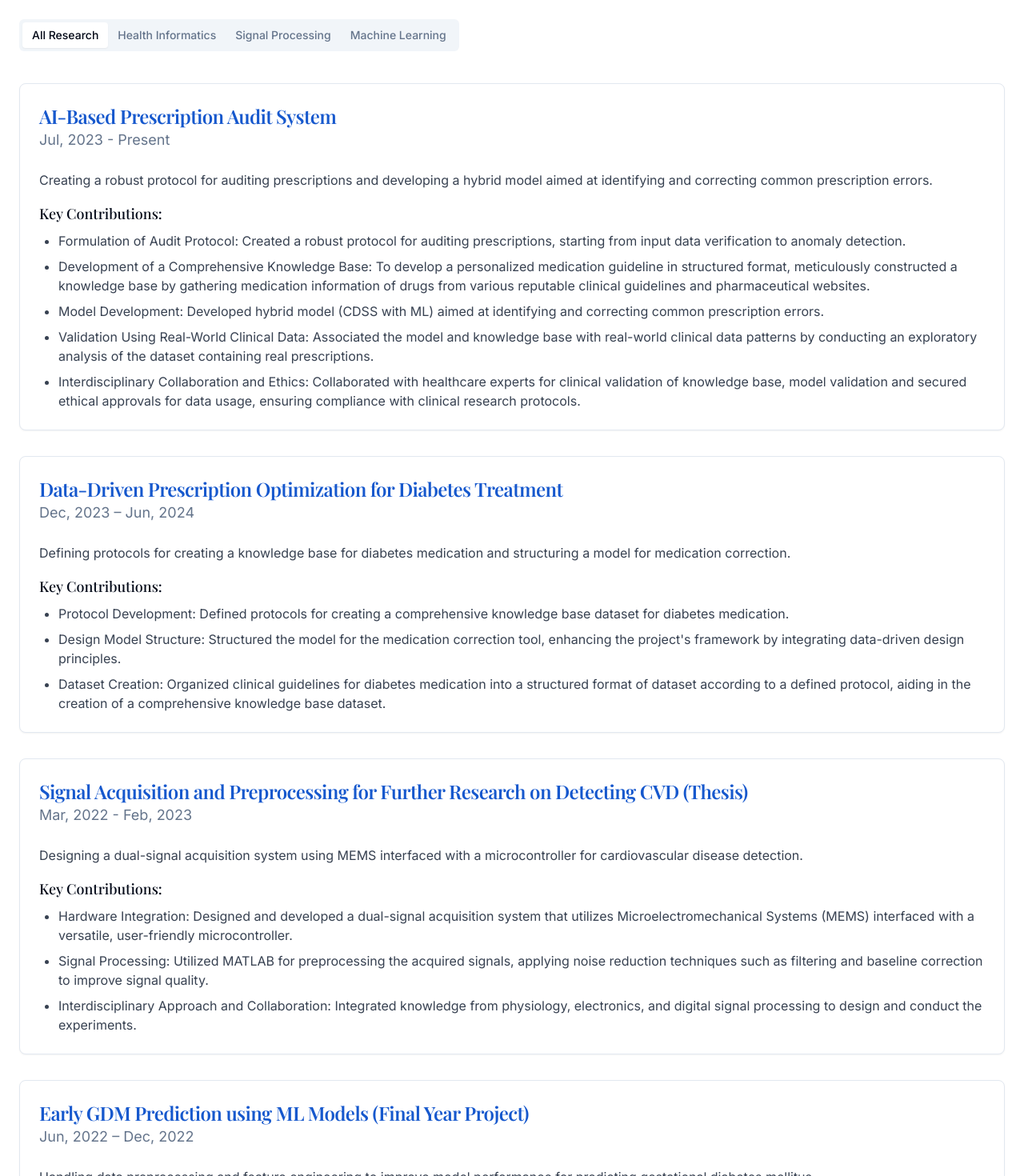
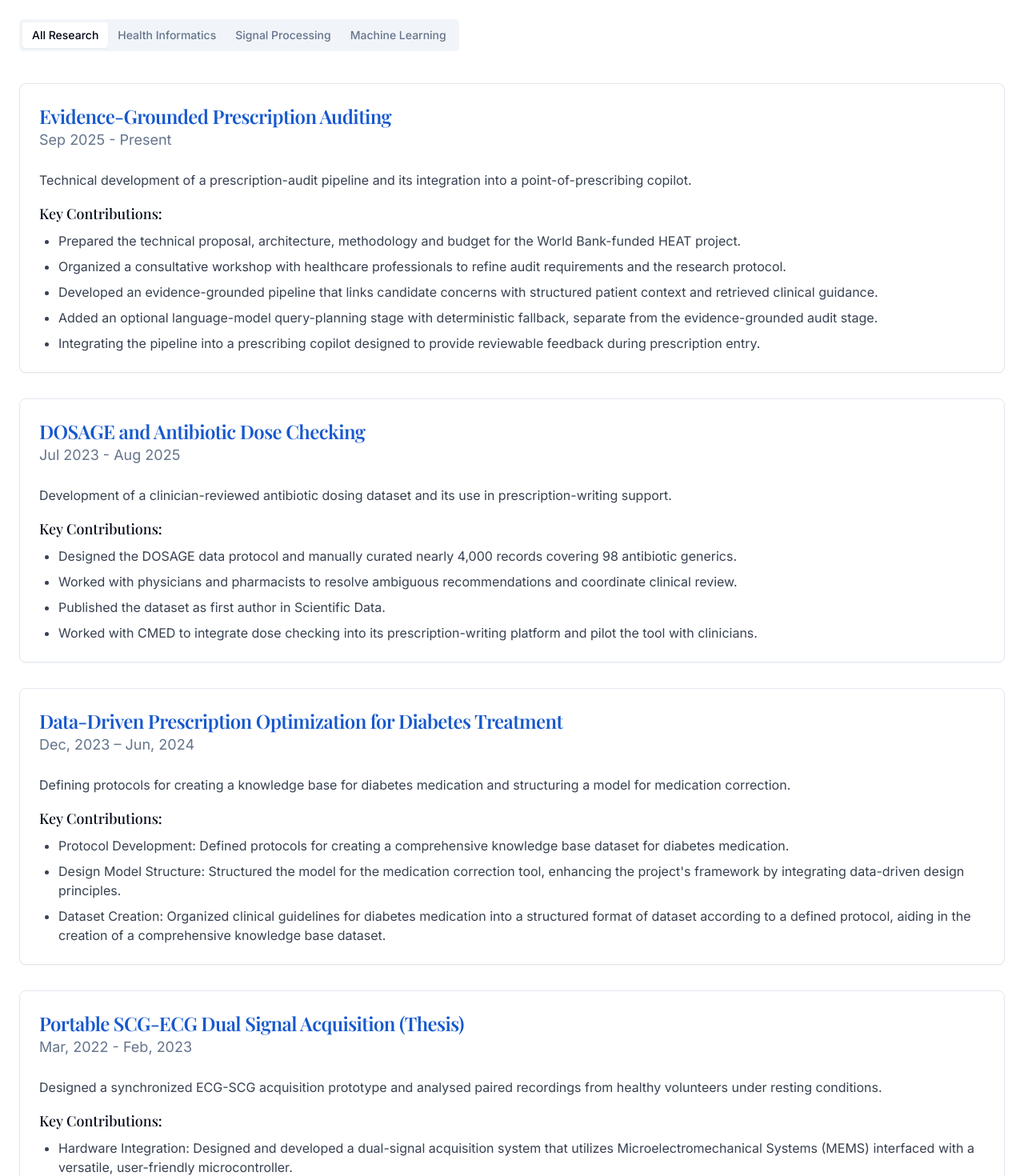
Before and after one commit to Anik1495/personal-website, a React (Vite) app: page /personal-website/research in a window 1280 px wide. Shown: the part 180-1650 px from the top of the page at 80% size. Built offline with nearby package versions, Linux system fonts and the light colour scheme.

Commit message:
Clarify current research and thesis scope

```diff
--- a/src/pages/Research.tsx
+++ b/src/pages/Research.tsx
@@ -8,17 +8,29 @@ import { Tabs, TabsContent, TabsList, TabsTrigger } from '@/components/ui/tabs';
 const Research = () => {
   const researchProjects = [
     {
-      title: "AI-Based Prescription Audit System",
-      period: "Jul, 2023 - Present",
+      title: "Evidence-Grounded Prescription Auditing",
+      period: "Sep 2025 - Present",
       link: "https://iriic.uiu.ac.bd/ai-based-prescription-audit-system/",
       category: "health-informatics",
-      description: "Creating a robust protocol for auditing prescriptions and developing a hybrid model aimed at identifying and correcting common prescription errors.",
+      description: "Technical development of a prescription-audit pipeline and its integration into a point-of-prescribing copilot.",
       contributions: [
-        "Formulation of Audit Protocol: Created a robust protocol for auditing prescriptions, starting from input data verification to anomaly detection.",
-        "Development of a Comprehensive Knowledge Base: To develop a personalized medication guideline in structured format, meticulously constructed a knowledge base by gathering medication information of drugs from various reputable clinical guidelines and pharmaceutical websites.",
-        "Model Development: Developed hybrid model (CDSS with ML) aimed at identifying and correcting common prescription errors.",
-        "Validation Using Real-World Clinical Data: Associated the model and knowledge base with real-world clinical data patterns by conducting an exploratory analysis of the dataset containing real prescriptions.",
-        "Interdisciplinary Collaboration and Ethics: Collaborated with healthcare experts for clinical validation of knowledge base, model validation and secured ethical approvals for data usage, ensuring compliance with clinical research protocols."
+        "Prepared the technical proposal, architecture, methodology and budget for the World Bank-funded HEAT project.",
+        "Organized a consultative workshop with healthcare professionals to refine audit requirements and the research protocol.",
+        "Developed an evidence-grounded pipeline that links candidate concerns with structured patient context and retrieved clinical guidance.",
+        "Added an optional language-model query-planning stage with deterministic fallback, separate from the evidence-grounded audit stage.",
+        "Integrating the pipeline into a prescribing copilot designed to provide reviewable feedback during prescription entry."
+      ]
+    },
+    {
+      title: "DOSAGE and Antibiotic Dose Checking",
+      period: "Jul 2023 - Aug 2025",
+      category: "health-informatics",
+      description: "Development of a clinician-reviewed antibiotic dosing dataset and its use in prescription-writing support.",
+      contributions: [
+        "Designed the DOSAGE data protocol and manually curated nearly 4,000 records covering 98 antibiotic generics.",
+        "Worked with physicians and pharmacists to resolve ambiguous recommendations and coordinate clinical review.",
+        "Published the dataset as first author in Scientific Data.",
+        "Worked with CMED to integrate dose checking into its prescription-writing platform and pilot the tool with clinicians."
       ]
     },
     {
@@ -33,14 +45,14 @@ const Research = () => {
       ]
     },
     {
-      title: "Signal Acquisition and Preprocessing for Further Research on Detecting CVD (Thesis)",
+      title: "Portable SCG-ECG Dual Signal Acquisition (Thesis)",
       period: "Mar, 2022 - Feb, 2023",
       category: "signal-processing",
-      description: "Designing a dual-signal acquisition system using MEMS interfaced with a microcontroller for cardiovascular disease detection.",
+      description: "Designed a synchronized ECG-SCG acquisition prototype and analysed paired recordings from healthy volunteers under resting conditions.",
       contributions: [
         "Hardware Integration: Designed and developed a dual-signal acquisition system that utilizes Microelectromechanical Systems (MEMS) interfaced with a versatile, user-friendly microcontroller.",
-        "Signal Processing: Utilized MATLAB for preprocessing the acquired signals, applying noise reduction techniques such as filtering and baseline correction to improve signal quality.",
-        "Interdisciplinary Approach and Collaboration: Integrated knowledge from physiology, electronics, and digital signal processing to design and conduct the experiments."
+        "Signal Processing: Developed MATLAB workflows for baseline correction, filtering, peak detection, cardiac timing and extraction of a respiratory waveform from SCG.",
+        "Interdisciplinary Approach and Collaboration: Designed a chest belt to stabilize the accelerometer during noninvasive data collection and prepared a first-author manuscript now under review."
       ]
     },
     {
```
